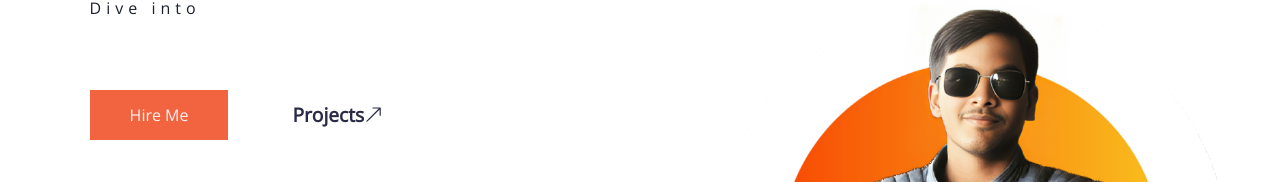
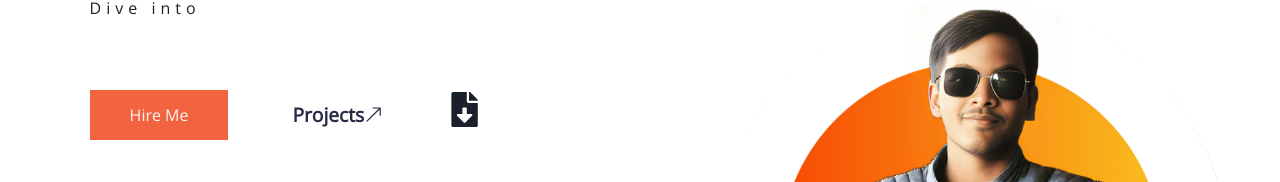
Before and after one commit to sankalpbarriar/Personal-Portfolio, a React (Create React App) app: page / in a window 1280 px wide. Shown: the part 389-571 px from the top of the page. Built offline with nearby package versions, Linux system fonts and the light colour scheme; no server answers.

Commit message:
resume button added

```diff
--- a/src/components/Home.jsx
+++ b/src/components/Home.jsx
@@ -2,9 +2,10 @@ import React, { useRef } from "react";
 import { animate, motion } from "framer-motion";
 import Typewriter from "typewriter-effect";
 import { BsArrowUpRight, BsChevronDown } from "react-icons/bs";
+import { FaFileDownload } from "react-icons/fa";
 import me from "../assets/profile-pic.png";
 
-const Home = ({ratio}) => {
+const Home = ({ ratio }) => {
   const clientCount = useRef(null);
   const projectCount = useRef(null);
 
@@ -65,22 +66,27 @@ const Home = ({ratio}) => {
               wrapperClassName: "typewriterpara",
             }}
           />
+
           <div>
             <a href="mailto:sankalpbarriar10@gmail.com">Hire Me</a>
             <a href="#work">
               Projects <BsArrowUpRight />
             </a>
+            <div className="download_link">
+              <a target="_blank" href="https://drive.google.com/file/d/1I4WO5GrZPdYdItd7RIFzHrNOqH3aBld4/view?usp=drive_link" >
+                <FaFileDownload />
+              </a>
+
+            </div>
           </div>
 
           <article>
             <p>
               +
-
-                <motion.span
+              <motion.span
                 whileInView={animationClientsCount}
                 ref={clientCount}
               ></motion.span>
-
             </p>
             <span>Clients Worldwide</span>
           </article>
@@ -89,12 +95,10 @@ const Home = ({ratio}) => {
             <article>
               <p>
                 +
-
-                  <motion.span
+                <motion.span
                   ref={projectCount}
                   whileInView={animationProjectsCount}
                 ></motion.span>
-
               </p>
               <span>Projects Created</span>
             </article>
--- a/src/styles/home.scss
+++ b/src/styles/home.scss
@@ -45,7 +45,9 @@
               align-items: center;
             }
           }
+
         }
+
         aside {
           display: flex;
           justify-content: space-between;
@@ -102,3 +104,14 @@
     animation: animateSvg 0.7s infinite linear alternate;
   }
 }
+
+.download_link{
+  animation: upanddown 0.4s infinite ease-in alternate;
+  >a{
+    font: 600 2.2rem $text2;
+    &:hover{
+      color: $color5;
+    }
+
+  }
+}
--- a/src/styles/leetocode.scss
+++ b/src/styles/leetocode.scss
@@ -68,10 +68,8 @@
 
       > div {
         flex-direction: column;
-        overflow-y: hidden;
+        overflow: hidden;
         padding: 1rem;
-
-
 
 
         .div1,
```
